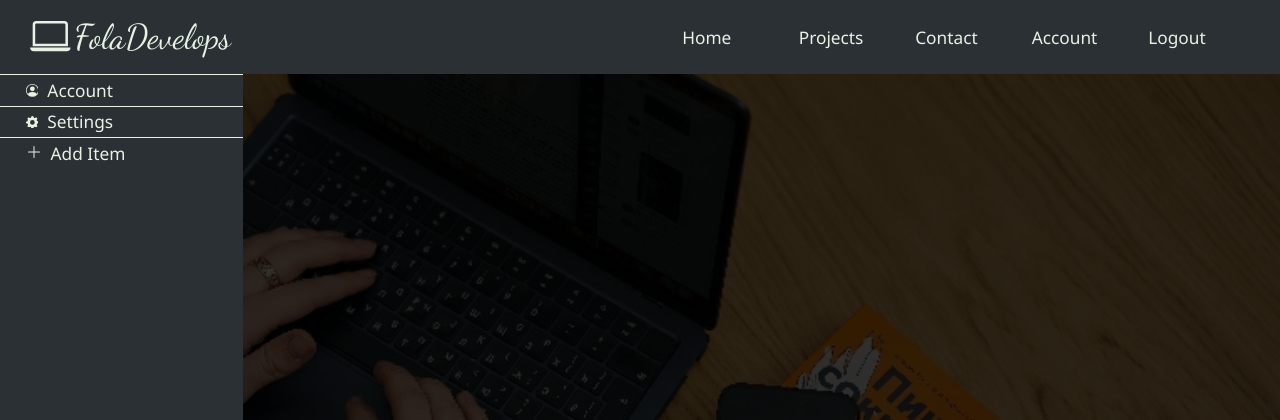
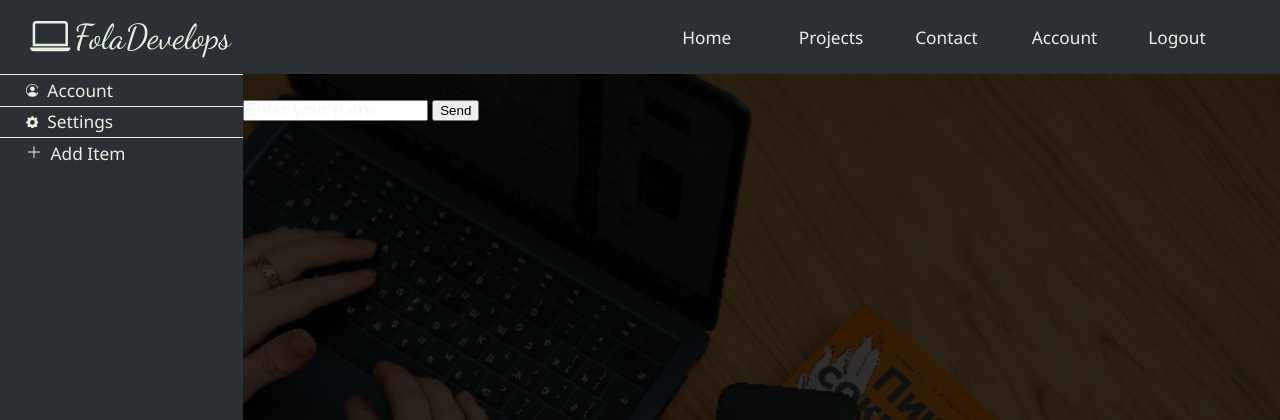
Before and after one commit to folajimiabolade/fola-develops, a Flask app: page /store in a window 1280 px wide. Shown: the top 420 px of the page. Run offline with Flask 3, Linux system fonts and the light colour scheme; the visitor is signed in with stand-in values (Sample User, id 1); data comes from the database, SQL or seed files in the repository; data that the repository does not hold is empty; some libraries are stand-ins or nearby versions; some web fonts are replaced.

```diff
--- a/main.py
+++ b/main.py
@@ -674,20 +674,20 @@ def add_placeholders():
     return "<h2>All placeholders have been added successfully!</h2>"
 
 
-@app.route("/cart-it/api", methods=["POST"])
+@app.route("/api/cart-it", methods=["POST"])
 @login_required
 def cart_it():
-    print(request.args)
-    print(f"request is: {request.get_json()}")
     data = request.get_json()
-    item_id = data.get("item_id")
-    cart_product = CartProduct(
-        item_id=item_id,
-        user_id=current_user.id
-    )
-    db.session.add(cart_product)
-    db.session.commit()
-    return jsonify({"status": "item added"})
+    value = data.get("value")
+    print(value)
+    return jsonify({"status": f"item seen at backend, it is : {value}"})
+
+
+@app.route("/api/submit", methods=["POST"])
+def submit():
+    data = request.get_json()
+    name = data.get("name")
+    return jsonify({"message": f"Hello, {name}!"})
 
 if __name__ == "__main__":
     app.run(debug=True)
--- a/static/js/script.js
+++ b/static/js/script.js
@@ -225,23 +225,61 @@ $("input.upload-photo").change(function () {
 // })
 
 
-document.querySelectorAll("a.item-button").forEach(function(item) {
-    item.addEventListener("click", function(event) {
+document.querySelector("button.menu").addEventListener("click", function(event) {
     event.preventDefault()
-        const itemId = item.getAttribute("data-item-id");
-        fetch("http://127.0.0.1:5000/cart-it/api", {
+    fetch("http://127.0.0.1:5000/api/cart-it", {
         method: "POST",
         headers: {
             "Content-Type": "application/json"
         },
-            body: JSON.stringify({
-                item_id: itemId
-            })
+        body: JSON.stringify({value: 2})
     })
     .then(response => response.json())
-        .then(data => console.log(data))
+    .then(data => console.log("response is: " + data["status"]))
 })
+
+
+function sendName() {
+      const name = document.getElementById("nameInput").value;
+      const token = document.querySelector('meta[name="csrf-token"]').getAttribute('content');
+
+      fetch("http://127.0.0.1:5000/api/submit", {
+        method: "POST",
+        headers: {
+          "Content-Type": "application/json",
+          "X-CSRFToken": token
+        },
+        body: JSON.stringify({ name: name })
       })
+      .then(response => response.json())
+      .then(data => {
+        document.getElementById("responseText").textContent = data.message;
+      });
+    }
+
+
+// document.addEventListener("DOMContentLoaded", () => {
+//     // your querySelectorAll loop here
+//     document.querySelectorAll("a.item-button").forEach(function(item) {
+//         item.addEventListener("click", function(event) {
+//             event.preventDefault()
+//             const itemId = item.getAttribute("data-item-id");
+//             // var numItemId = Number(itemId)
+//             // console.log(numItemId)
+//             fetch("http://127.0.0.1:5000/api/cart-it", {
+//             method: "POST",
+//             headers: {
+//             "Content-Type": "application/json"
+//             },
+//             body: JSON.stringify({ value: itemId })
+//             })
+//             .then(response => response.json())
+//             .then(data => {
+//                 console.log(data["status"]);
+//             });
+//         })
+//     })
+// });
 
 
 
--- a/templates/base.html
+++ b/templates/base.html
@@ -2,6 +2,7 @@
 <html lang="en">
 <head>
     <meta charset="UTF-8">
+    <meta name="csrf-token" content="{{ csrf_token() }}">
     <!--  Jinja templating can be used to add raw python/flask codes into html codes  -->
     <!--  Jinja templating works with python concepts like variables, for loops, if statements e.t.c.  -->
     <!--  {# Whenever you see the '{{' or the '{%' opening tags and the '}}' or the '%}' closing tags in #}  -->
--- a/templates/designs.html
+++ b/templates/designs.html
@@ -167,9 +167,11 @@
                     <li class="text">
                         <p class="text">In progress...</p>
                     </li>
+<!--
+                    <li class="text uploader-instruction">Requires the user to be logged in</li>
                     <li class="text">
                         <a class="text preview-button" href="{{url_for('store')}}" target="_blank" rel="noopener noreferrer">Preview</a>
-                    </li>
+                    </li> -->
                 </ul>
             </div>
 
--- a/templates/item.html
+++ b/templates/item.html
@@ -9,7 +9,7 @@
         <p class="text item-name"><b>Name: </b>{{ item.name }}</p>
         <p class="text item-amount"><b>Price: </b>{{ item.price }}</p>
         <p class="text item-description"><b>Description: </b>{{ item.description }}</p>
-        <a class="text testimony-button account-project item-button add-item" type="button" data-item-id="{{ item.id }}" href="{{ url_for('add_testimony') }}">
+        <a class="text testimony-button account-project item-button add-item" type="button" data-item-id="id-{{ item.id }}" href="{{ url_for('add_testimony') }}">
             <svg xmlns="http://www.w3.org/2000/svg" width="16" height="16" fill="currentColor" class="bi bi-cart-plus testify-svg item-svg add-item" viewBox="0 0 16 16">
                 <path d="M9 5.5a.5.5 0 0 0-1 0V7H6.5a.5.5 0 0 0 0 1H8v1.5a.5.5 0 0 0 1 0V8h1.5a.5.5 0 0 0 0-1H9z"/>
                 <path d="M.5 1a.5.5 0 0 0 0 1h1.11l.401 1.607 1.498 7.985A.5.5 0 0 0 4 12h1a2 2 0 1 0 0 4 2 2 0 0 0 0-4h7a2 2 0 1 0 0 4 2 2 0 0 0 0-4h1a.5.5 0 0 0 .491-.408l1.5-8A.5.5 0 0 0 14.5 3H2.89l-.405-1.621A.5.5 0 0 0 2 1zm3.915 10L3.102 4h10.796l-1.313 7zM6 14a1 1 0 1 1-2 0 1 1 0 0 1 2 0m7 0a1 1 0 1 1-2 0 1 1 0 0 1 2 0"/>
--- a/templates/store.html
+++ b/templates/store.html
@@ -30,6 +30,13 @@
         {% endwith %}
         <!--  End of Flashed Messages  -->
 
+
+            <input id="nameInput" placeholder="Enter your name" style="color: black">
+            <button onclick="sendName()">Send</button>
+
+            <h2 id="responseText" style="color: aliceblue"></h2>
+
+
         <div class="items-grid">
 
             {% for item in items %}
@@ -41,7 +48,7 @@
                         <p class="text item-title">{{ item.name }}</p>
                         <p class="text item-price">{{ item.price }}</p>
                         <div class="item-button">
-                            <a class="text testimony-button account-project item-button" data-item-id="{{ item.id }}" type="button" href="">
+                            <a class="text testimony-button account-project item-button" data-item-id="id-{{ item.id }}" type="button" href="">
                                 <svg xmlns="http://www.w3.org/2000/svg" width="16" height="16" fill="currentColor" class="bi bi-cart-plus testify-svg item-svg" viewBox="0 0 16 16">
                                     <path d="M9 5.5a.5.5 0 0 0-1 0V7H6.5a.5.5 0 0 0 0 1H8v1.5a.5.5 0 0 0 1 0V8h1.5a.5.5 0 0 0 0-1H9z"/>
                                     <path d="M.5 1a.5.5 0 0 0 0 1h1.11l.401 1.607 1.498 7.985A.5.5 0 0 0 4 12h1a2 2 0 1 0 0 4 2 2 0 0 0 0-4h7a2 2 0 1 0 0 4 2 2 0 0 0 0-4h1a.5.5 0 0 0 .491-.408l1.5-8A.5.5 0 0 0 14.5 3H2.89l-.405-1.621A.5.5 0 0 0 2 1zm3.915 10L3.102 4h10.796l-1.313 7zM6 14a1 1 0 1 1-2 0 1 1 0 0 1 2 0m7 0a1 1 0 1 1-2 0 1 1 0 0 1 2 0"/>
```
Lines whose indentation alone changed are shown as unchanged.
